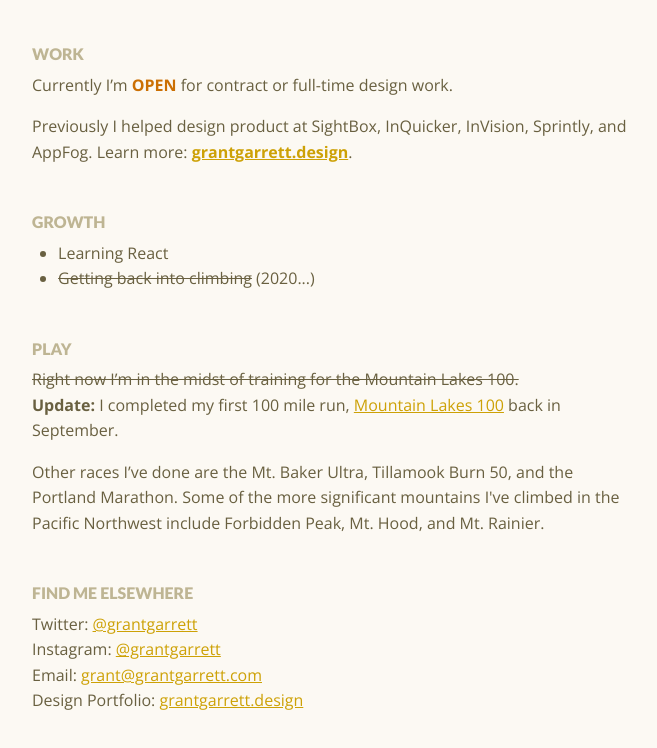
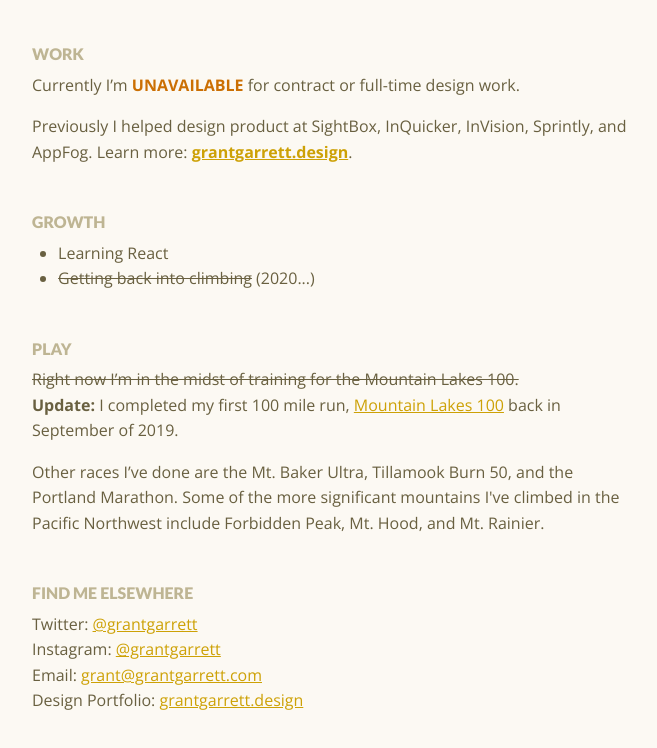
Before and after one commit to grantgarrett/grantgarrett-2019, a Gatsby site: page / in a window 1280 px wide. Shown: the part 180-928 px from the top of the page, without its empty margins (308-965 px from the left). Built offline with nearby package versions, Linux system fonts and the light colour scheme; Gatsby itself is replaced by a stand-in of ours.

Commit message:
small update

```diff
--- a/src/pages/index.js
+++ b/src/pages/index.js
@@ -23,7 +23,7 @@
 
     <h3>Work</h3>
     <p>
-      Currently I’m <span className="highlight">open</span> for contract or
+      Currently I’m <span className="highlight">Unavailable</span> for contract or
       full-time design work.
     </p>
     <p>
@@ -61,7 +61,7 @@
       >
         Mountain Lakes 100
       </a>{" "}
-      back in September.
+      back in September of 2019.
     </p>
     <p>
       Other races I’ve done are the Mt. Baker Ultra, Tillamook Burn 50, and the
```
